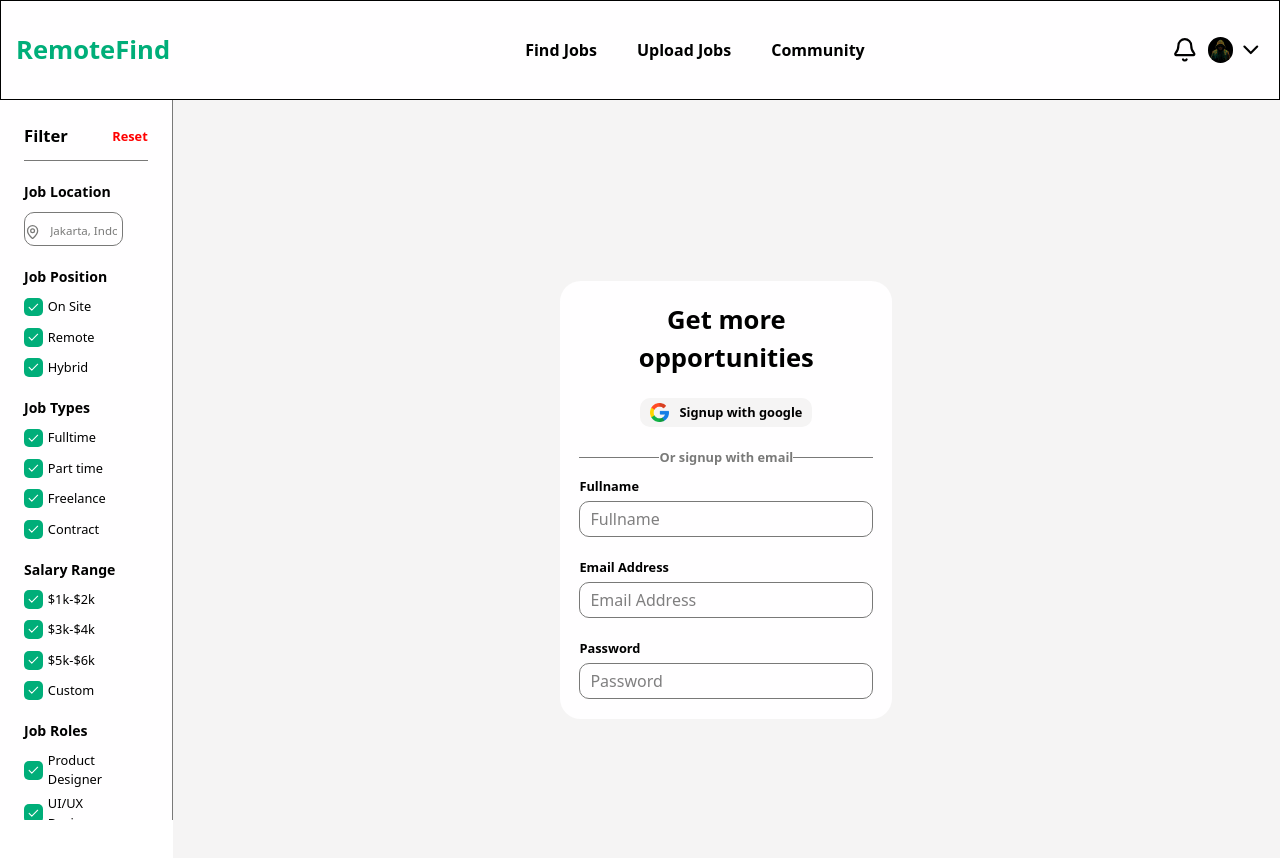
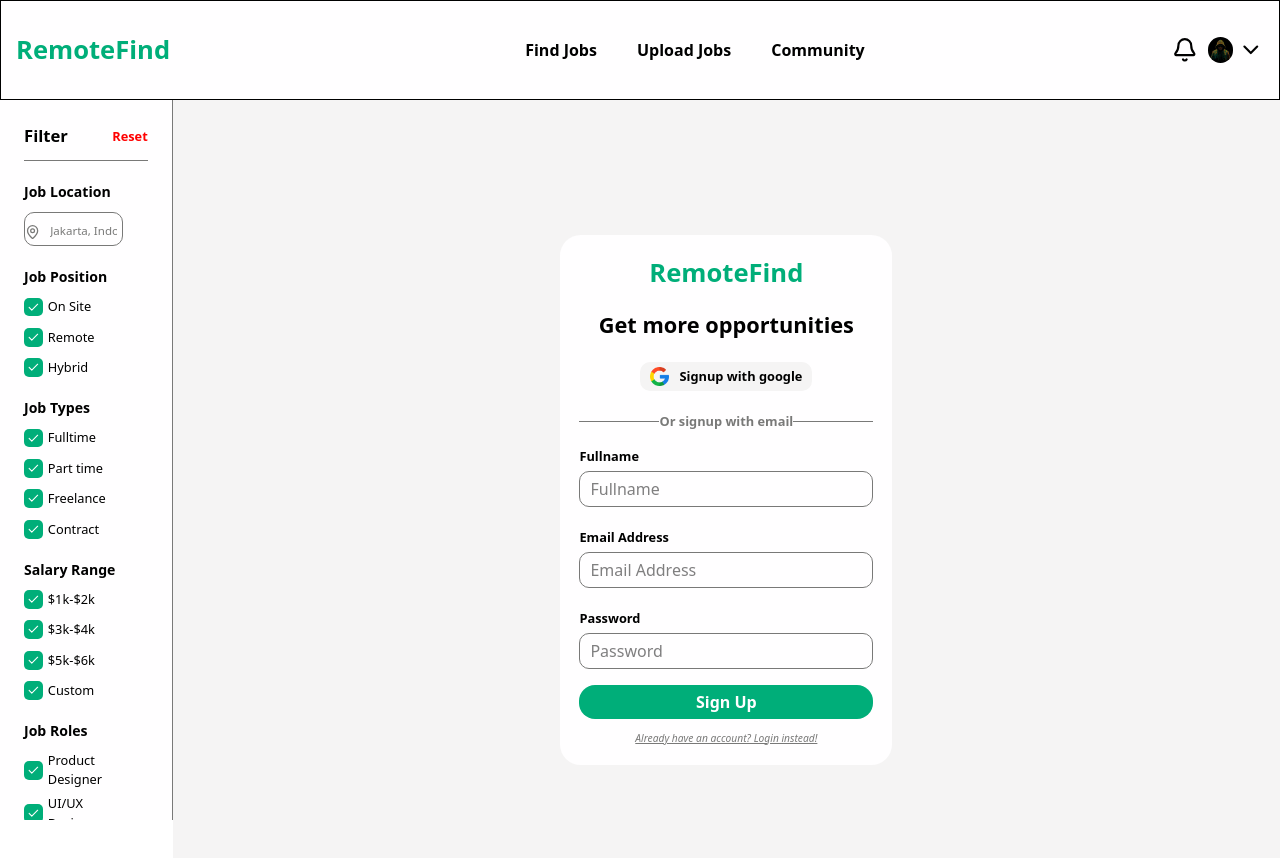
Before and after one commit to raazymuhd1/remote-find, a React (Vite) app: page /auth/1 in a window 1280 px wide. Shown: the top 858 px of the page. Built offline with nearby package versions, Linux system fonts and the light colour scheme.

Commit message:
completed the signup card

```diff
--- a/src/components/auth/Signup.tsx
+++ b/src/components/auth/Signup.tsx
@@ -4,9 +4,12 @@
 const Signup = () => {
   return (
     <section className='h-screen w-screen flex flex-col justify-center bg-(--light-white)'>
-        <div className='flex flex-col gap-[10px] lg:w-[30%] md:w-[40%] w-[80%] mx-auto min-h-[50%] bg-(--white) rounded-[1.3rem] p-[1.2rem]'>
-            <div className='flex flex-col items-center gap-[1.3rem]'>
-                <h2 className='text-center text-[clamp(1.3rem,2vmax,2rem)] font-bold'> Get more opportunities </h2>
+        <div className='flex flex-col gap-[1rem] lg:w-[30%] md:w-[40%] w-[80%] mx-auto min-h-[50%] bg-(--white) rounded-[1.3rem] p-[1.2rem]'>
+            <article className='flex flex-col items-center gap-[1.3rem]'>
+                <div className='flex flex-col items-center gap-[1rem] w-full'>
+                    <h1 className='font-extrabold text-[clamp(1.1rem,2vmax,2rem)] text-(--bright-green)'> RemoteFind </h1>
+                    <h2 className='text-center text-[clamp(1.3rem,1.7vmax,1.7rem)] font-bold'> Get more opportunities </h2>
+                </div>
                 <div className='flex items-center rounded-[10px] bg-(--light-white) py-[5px] px-[10px] gap-[10px] cursor-pointer'>
                     <img src={google} alt="google-icon" className='w-[clamp(1.2rem,1.5vmax,1.5rem)] h-[clamp(1.2rem,1.5vmax,1.5rem)] object-cover' />
                     <strong className='text-[clamp(.8rem,1vmax,1rem)]'> Signup with google </strong>
@@ -17,14 +20,19 @@
                     <h4 className='text-[clamp(.8rem,1vmax,1rem)] whitespace-nowrap font-semibold text-(--grey)'> Or signup with email </h4>
                     <div className='h-[1px] w-[40%] bg-(--grey)' />
                 </div>
-            </div>
+            </article>
 
             {/* INPUTS */}
-            <div className='w-full flex flex-col gap-[1.3rem]'>
+            <article className='w-full flex flex-col gap-[1.3rem]'>
                 <TextField htmlFor='fullname' placeholder='Fullname' type="text" label='Fullname' />
                 <TextField htmlFor='email' placeholder='Email Address' type="email" label='Email Address' />
                 <TextField htmlFor='password' placeholder='Password' type="password" label='Password' />
-            </div>
+            </article>
+
+            <article className="w-full flex flex-col items-center gap-[.7rem]">
+                <button className='font-semibold w-full py-[5px] px-[10px] rounded-[1rem] bg-(--bright-green) text-(--white)'> Sign Up </button>
+                <p className='underline italic text-(--grey) text-[clamp(.6rem,.8vmax,.8rem)]'> Already have an account? Login instead! </p>
+            </article>
         </div>
     </section>
   )
```
